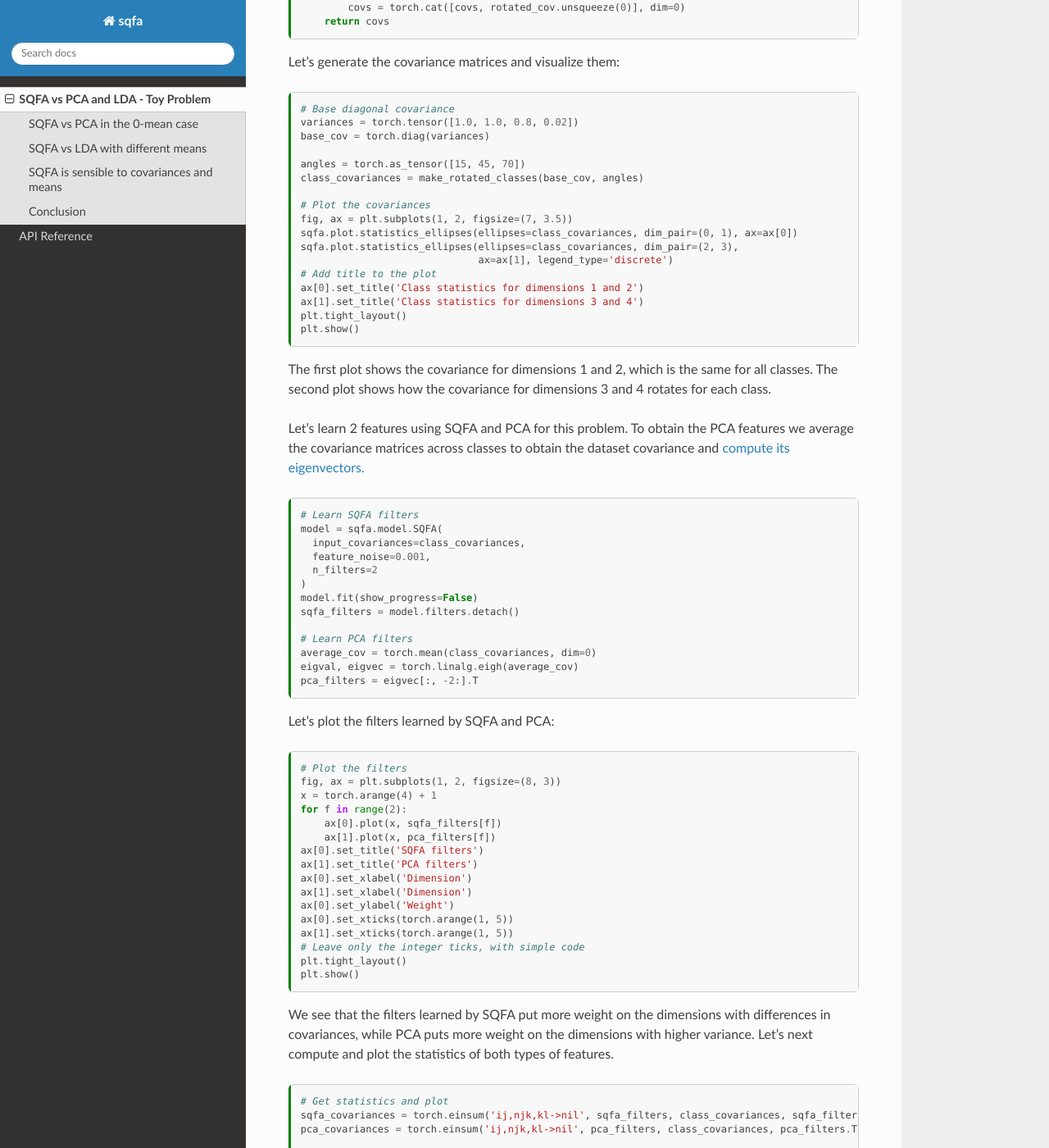
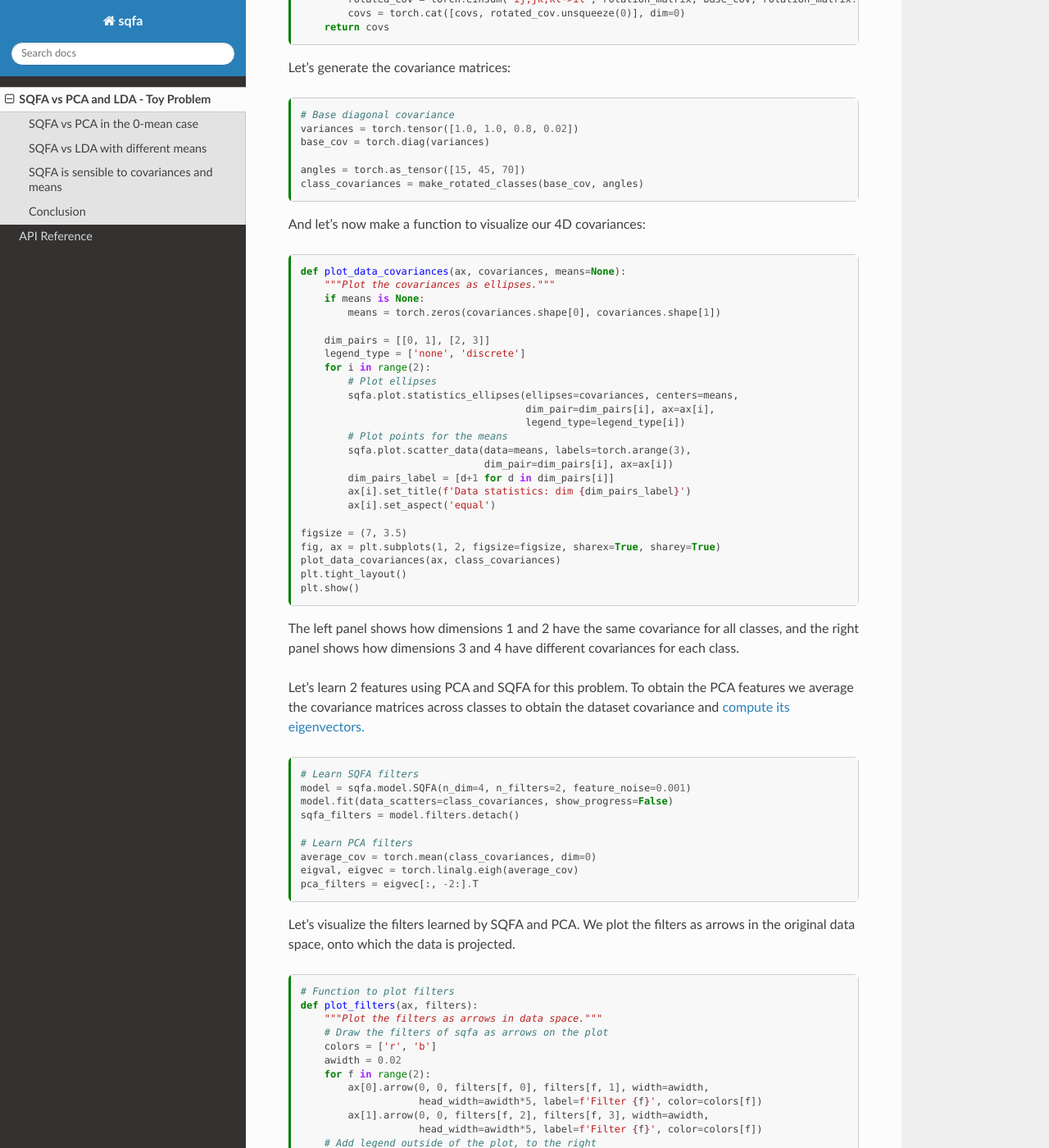
Before and after one commit to dherrera1911/sqfa, a Sphinx documentation site: the page built from docs/source/tutorials/toy_problem.md, in a window 1280 px wide and 1400 px high, scrolled down 1027 px. Shown: the whole window at 82% size. Built offline with Sphinx 7.4.7 and the Read the Docs theme 3.1.0, drawn with Linux system fonts in a browser that asks for light colours; some of the changed text lies outside the part shown.

Commit message:
Change filter plotting, make functions, tidy up

````diff
--- a/docs/source/tutorials/toy_problem.md
+++ b/docs/source/tutorials/toy_problem.md
@@ -33,11 +33,11 @@
   structure for all classes.
 - Dimensions 3 and 4 have lower variance, but the covariances are different
   for each class.
-- Dimensions 1 and 2 are uncorrelated to dimensions 3 and 4.
+- Dimensions 1 and 2 are uncorrelated with dimensions 3 and 4.
 - The means are 0 for all dimensions and classes.
 
-To achieve this, we will generate an initial covariance matrix, and we will
-progressively rotate the covariance matrix for dimensions 3 and 4 for each
+We implement the statistics above by having an initial covariance matrix, and
+progressively rotating the covariance of dimensions 3 and 4 for each
 class. Let's first define the function that makes the rotated covariance
 
 ```{code-cell} ipython3
@@ -53,7 +53,6 @@
                                      [torch.sin(theta), torch.cos(theta)]])
     return rotation
 
-
 def make_rotated_classes(base_cov, angles):
     """Rotate the last 2 dimensions of base_cov by the angles in the angles list"""
     covs = torch.as_tensor([])
@@ -64,7 +63,7 @@
     return covs
 ```
 
-Let's generate the covariance matrices and visualize them:
+Let's generate the covariance matrices:
 
 ```{code-cell} ipython3
 # Base diagonal covariance
@@ -73,36 +72,50 @@
 
 angles = torch.as_tensor([15, 45, 70])
 class_covariances = make_rotated_classes(base_cov, angles)
+```
 
-# Plot the covariances
-fig, ax = plt.subplots(1, 2, figsize=(7, 3.5))
-sqfa.plot.statistics_ellipses(ellipses=class_covariances, dim_pair=(0, 1), ax=ax[0])
-sqfa.plot.statistics_ellipses(ellipses=class_covariances, dim_pair=(2, 3),
-                              ax=ax[1], legend_type='discrete')
-# Add title to the plot
-ax[0].set_title('Class statistics for dimensions 1 and 2')
-ax[1].set_title('Class statistics for dimensions 3 and 4')
+And let's now make a function to visualize our 4D covariances:
+
+```{code-cell} ipython3
+def plot_data_covariances(ax, covariances, means=None):
+    """Plot the covariances as ellipses."""
+    if means is None:
+        means = torch.zeros(covariances.shape[0], covariances.shape[1])
+
+    dim_pairs = [[0, 1], [2, 3]]
+    legend_type = ['none', 'discrete']
+    for i in range(2):
+        # Plot ellipses
+        sqfa.plot.statistics_ellipses(ellipses=covariances, centers=means,
+                                      dim_pair=dim_pairs[i], ax=ax[i],
+                                      legend_type=legend_type[i])
+        # Plot points for the means
+        sqfa.plot.scatter_data(data=means, labels=torch.arange(3),
+                               dim_pair=dim_pairs[i], ax=ax[i])
+        dim_pairs_label = [d+1 for d in dim_pairs[i]]
+        ax[i].set_title(f'Data statistics: dim {dim_pairs_label}')
+        ax[i].set_aspect('equal')
+
+figsize = (7, 3.5)
+fig, ax = plt.subplots(1, 2, figsize=figsize, sharex=True, sharey=True)
+plot_data_covariances(ax, class_covariances)
 plt.tight_layout()
 plt.show()
 ```
 
-The first plot shows the covariance for dimensions 1 and 2, which is the same
-for all classes. The second plot shows how the covariance for dimensions 3 and 4
-rotates for each class.
+The left panel shows how dimensions 1 and 2 have the same covariance for all
+classes, and the right panel shows how dimensions 3 and 4 have different
+covariances for each class.
 
-Let's learn 2 features using SQFA and PCA for this problem. To
+Let's learn 2 features using PCA and SQFA for this problem. To
 obtain the PCA features we average the covariance matrices across classes
 to obtain the dataset covariance
 and [compute its eigenvectors.](https://sebastianraschka.com/Articles/2015_pca_in_3_steps.html#covariance-matrix)
 
 ```{code-cell} ipython
 # Learn SQFA filters
-model = sqfa.model.SQFA(
-  input_covariances=class_covariances,
-  feature_noise=0.001,
-  n_filters=2
-)
-model.fit(show_progress=False)
+model = sqfa.model.SQFA(n_dim=4, n_filters=2, feature_noise=0.001)
+model.fit(data_scatters=class_covariances, show_progress=False)
 sqfa_filters = model.filters.detach()
 
 # Learn PCA filters
@@ -111,36 +124,50 @@
 pca_filters = eigvec[:, -2:].T
 ```
 
-Let's plot the filters learned by SQFA and PCA:
+Let's visualize the filters learned by SQFA and PCA. We plot the filters
+as arrows in the original data space, onto which the data is projected.
 
 ```{code-cell} ipython
-# Plot the filters
-fig, ax = plt.subplots(1, 2, figsize=(8, 3))
-x = torch.arange(4) + 1
-for f in range(2):
-    ax[0].plot(x, sqfa_filters[f])
-    ax[1].plot(x, pca_filters[f])
-ax[0].set_title('SQFA filters')
-ax[1].set_title('PCA filters')
-ax[0].set_xlabel('Dimension')
-ax[1].set_xlabel('Dimension')
-ax[0].set_ylabel('Weight')
-ax[0].set_xticks(torch.arange(1, 5))
-ax[1].set_xticks(torch.arange(1, 5))
-# Leave only the integer ticks, with simple code
+# Function to plot filters
+def plot_filters(ax, filters):
+    """Plot the filters as arrows in data space."""
+    # Draw the filters of sqfa as arrows on the plot
+    colors = ['r', 'b']
+    awidth = 0.02
+    for f in range(2):
+        ax[0].arrow(0, 0, filters[f, 0], filters[f, 1], width=awidth,
+                    head_width=awidth*5, label=f'Filter {f}', color=colors[f])
+        ax[1].arrow(0, 0, filters[f, 2], filters[f, 3], width=awidth,
+                    head_width=awidth*5, label=f'Filter {f}', color=colors[f])
+    # Add legend outside of the plot, to the right
+    ax[1].legend(loc='upper left', bbox_to_anchor=(1, 1))
+
+# Plot PCA filters
+fig, ax = plt.subplots(1, 2, figsize=figsize, sharex=True, sharey=True)
+plot_data_covariances(ax, class_covariances)
+plot_filters(ax, pca_filters)
+plt.suptitle('PCA filters', fontsize=16)
+plt.tight_layout()
+plt.show()
+
+# Plot SQFA filters
+fig, ax = plt.subplots(1, 2, figsize=figsize, sharex=True, sharey=True)
+plot_data_covariances(ax, class_covariances)
+plot_filters(ax, sqfa_filters)
+plt.suptitle('SQFA filters', fontsize=16)
 plt.tight_layout()
 plt.show()
 ```
 
-We see that the filters learned by SQFA put more weight on the dimensions
-with differences in covariances, while PCA puts more weight on the dimensions
-with higher variance. Let's next compute and plot the statistics of both
-types of features.
+While PCA filters put all their weight into the dimensions
+with higher variance (1 and 2), SQFA filters put all their weight
+into the dimensions with differences in covariances (3 and 4).
+Let's next visualize the statistics of the features learned by both methods.
 
 ```{code-cell} ipython
-# Get statistics and plot
+# Get feature statistics
+pca_covariances = torch.einsum('ij,njk,kl->nil', pca_filters, class_covariances, pca_filters.T)
 sqfa_covariances = torch.einsum('ij,njk,kl->nil', sqfa_filters, class_covariances, sqfa_filters.T)
-pca_covariances = torch.einsum('ij,njk,kl->nil', pca_filters, class_covariances, pca_filters.T)
 
 kwargs = {
     'bbox_to_anchor': (1.05, 1),
@@ -149,20 +176,21 @@
     'title': 'Class',
 } # Legend arguments
 
-fig, ax = plt.subplots(1, 2, figsize=(7, 3.5))
-sqfa.plot.statistics_ellipses(ellipses=sqfa_covariances, ax=ax[0])
-sqfa.plot.statistics_ellipses(ellipses=pca_covariances, ax=ax[1], legend_type='discrete', **kwargs)
-ax[0].set_title('SQFA feature statistics')
-ax[1].set_title('PCA feature statistics')
+fig, ax = plt.subplots(1, 2, figsize=figsize, sharex=True, sharey=True)
+sqfa.plot.statistics_ellipses(ellipses=pca_covariances, ax=ax[0])
+sqfa.plot.statistics_ellipses(ellipses=sqfa_covariances, ax=ax[1], legend_type='discrete', **kwargs)
+ax[0].set_title('PCA feature statistics')
+ax[1].set_title('SQFA feature statistics')
 ax[0].set_xlabel('Feature 1')
 ax[0].set_xlabel('Feature 2')
 ax[1].set_xlabel('Feature 1')
 ax[1].set_xlabel('Feature 2')
+plt.tight_layout()
 plt.show()
 ```
 
-We see that while the SQFA features maintain the differences in covariances between
-classes, PCA features miss this information. With the use of an appropriate
+We see that while PCA features miss the differences in covariances between classes
+(left), SQFA features capture these differences (right). With the use of an appropriate
 classifier, SQFA features should be able to separate the classes better than PCA.
 
 
@@ -178,34 +206,20 @@
 
 ```{code-cell} ipython
 # Do example with difference in means
-class_means = torch.tensor([[1, 0, 0, 0],
+class_means = torch.tensor([[1, -1, 0, 0],
                             [0, 1, 0, 0],
-                            [-1, 0, 0, 0]])
+                            [-1, -1, 0, 0]])
 class_means = class_means * 0.4
 
 # Plot the new distributions
-dim_pairs = [(0, 1), (2, 3)]
-
-fig, ax = plt.subplots(1, 2, figsize=(7, 3.5))
-for i, dim_pair in enumerate(dim_pairs):
-    sqfa.plot.statistics_ellipses(ellipses=class_covariances,
-                                  centers=class_means,
-                                  dim_pair=dim_pair,
-                                  ax=ax[i])
-    sqfa.plot.scatter_data(data=class_means,
-                           labels=torch.arange(3),
-                           dim_pair=dim_pair,
-                           ax=ax[i])
-    ax[i].set_xlabel(f'Dimension {dim_pair[0]+1}')
-    ax[i].set_ylabel(f'Dimension {dim_pair[1]+1}')
-ax[0].set_title('Class statistics for dimensions 1 and 2')
-ax[1].set_title('Class statistics for dimensions 3 and 4')
+fig, ax = plt.subplots(1, 2, figsize=figsize, sharex=True, sharey=True)
+plot_data_covariances(ax, class_covariances, class_means)
 plt.tight_layout()
 plt.show()
 ```
 
-We can see that the means of the classes are different in the first two dimensions.
-Let's learn the filters with SQFA and LDA now and compare the results. First, we
+Now the means of the classes are different in the first two dimensions.
+Let's learn the filters with LDA and SQFA now and compare the results. First, we
 define a function to learn the LDA filters using
 [generalized eigenvectors](https://en.wikipedia.org/wiki/Linear_discriminant_analysis#Multiclass_LDA).
 
@@ -237,45 +251,42 @@
 lda_filters = lda(scatter_between, scatter_within)
 
 # Learn SQFA
-model = sqfa.model.SQFA(
-  input_covariances=second_moments,
-  feature_noise=0.001,
-  n_filters=2
-)
-model.fit(show_progress=False)
+model = sqfa.model.SQFA(n_dim=4, feature_noise=0.001, n_filters=2)
+model.fit(data_scatters=second_moments, show_progress=False)
 sqfa_filters = model.filters.detach()
 ```
 
-Like in the previous example, we plot the filters learned by SQFA and LDA:
+Like in the previous example, we plot the filters learned by LDA and SQFA:
 
 ```{code-cell} ipython
-# Plot the filters
-fig, ax = plt.subplots(1, 2, figsize=(8, 3))
-x = torch.arange(4) + 1
-for f in range(2):
-    ax[0].plot(x, sqfa_filters[f])
-    ax[1].plot(x, lda_filters[f])
-ax[0].set_title('SQFA filters')
-ax[1].set_title('LDA filters')
-ax[0].set_xlabel('Dimension')
-ax[1].set_xlabel('Dimension')
-ax[0].set_ylabel('Weight')
-ax[0].set_xticks(torch.arange(1, 5))
-ax[1].set_xticks(torch.arange(1, 5))
+# Plot LDA filters
+fig, ax = plt.subplots(1, 2, figsize=figsize, sharex=True, sharey=True)
+plot_data_covariances(ax, class_covariances, class_means)
+plot_filters(ax, lda_filters)
+plt.suptitle('LDA filters', fontsize=16)
+plt.tight_layout()
+plt.show()
+
+# Plot SQFA filters
+fig, ax = plt.subplots(1, 2, figsize=figsize, sharex=True, sharey=True)
+plot_data_covariances(ax, class_covariances, class_means)
+plot_filters(ax, sqfa_filters)
+plt.suptitle('SQFA filters', fontsize=16)
 plt.tight_layout()
 plt.show()
 ```
 
-We see that, as expected, LDA puts more weight on the dimensions with differences
-in the means, while SQFA puts more weight on the dimensions with differences in
-the covariances. Let's plot the statistics of the features learned by both methods.
+As expected, LDA filters have all their weight on the dimensions with differences
+in class means (dimensions 1,2), while SQFA filters have their weight on the
+dimensions with differences in the covariances (dimensions 3,4). Let's plot the
+statistics of the features learned by both methods.
 
 ```{code-cell} ipython
 # Get the means and covariances for the new features
+lda_covariances = torch.einsum('ij,njk,kl->nil', lda_filters, class_covariances, lda_filters.T)
+lda_means = class_means @ lda_filters.T
 sqfa_covariances = torch.einsum('ij,njk,kl->nil', sqfa_filters, class_covariances, sqfa_filters.T)
-lda_covariances = torch.einsum('ij,njk,kl->nil', lda_filters, class_covariances, lda_filters.T)
 sqfa_means = class_means @ sqfa_filters.T
-lda_means = class_means @ lda_filters.T
 
 kwargs = {
     'bbox_to_anchor': (1.05, 1),
@@ -284,35 +295,37 @@
     'title': 'Class',
 } # Legend arguments
 
-fig, ax = plt.subplots(1, 2, figsize=(7, 3.5))
+fig, ax = plt.subplots(1, 2, figsize=figsize, sharex=True, sharey=True)
+
+# LDA statistics
+sqfa.plot.statistics_ellipses(ellipses=lda_covariances, centers=lda_means,
+                              ax=ax[0])
+sqfa.plot.scatter_data(data=lda_means, labels=torch.arange(3), ax=ax[0])
 
 # SQFA statistics
-sqfa.plot.statistics_ellipses(ellipses=sqfa_covariances,
-                              centers=sqfa_means, ax=ax[0])
-sqfa.plot.scatter_data(data=sqfa_means, labels=torch.arange(3), ax=ax[0])
-# LDA statistics
-sqfa.plot.statistics_ellipses(ellipses=lda_covariances, centers=lda_means,
+sqfa.plot.statistics_ellipses(ellipses=sqfa_covariances, centers=sqfa_means,
                               ax=ax[1], legend_type='discrete', **kwargs)
-sqfa.plot.scatter_data(data=lda_means, labels=torch.arange(3), ax=ax[1])
+sqfa.plot.scatter_data(data=sqfa_means, labels=torch.arange(3), ax=ax[1])
 
-ax[0].set_title('SQFA feature statistics')
-ax[1].set_title('LDA feature statistics')
+ax[0].set_title('LDA feature statistics')
+ax[1].set_title('SQFA feature statistics')
 ax[0].set_xlabel('Feature 1')
 ax[0].set_ylabel('Feature 2')
 ax[1].set_xlabel('Feature 1')
 ax[1].set_ylabel('Feature 2')
+plt.tight_layout()
 plt.show()
 ```
 
 We see that the distribution of LDA features have different means, while
 the distribution of SQFA features have the same means but different covariances.
 Which features are better for classification will depend on the specifics of
-the class distributions, as well as the classifier used.
+the class distributions and on the classifier used.
 
 
 ## SQFA is sensible to covariances and means
 
-In the previous example we showed that SQFA prioritized the differences in
+In the previous example we saw that SQFA prioritized the differences in
 covariances over the differences in means. However, this is not always the case.
 Particularly, note that we fitted SQFA using the second moment matrices of the
 classes, which for a given class $i$ are given
@@ -324,33 +337,20 @@
 more different and plot the new distributions.
 
 ```{code-cell} ipython
-class_means = torch.tensor([[1, 0, 0, 0],
+# Make example with more different means
+class_means = torch.tensor([[1, -1, 0, 0],
                             [0, 1, 0, 0],
-                            [-1, 0, 0, 0]])
-class_means = class_means * 5.0
+                            [-1, -1, 0, 0]])
+class_means = class_means * 4.0
 
 # Plot the new distributions
-dim_pairs = [(0, 1), (2, 3)]
-
-fig, ax = plt.subplots(1, 2, figsize=(8, 4))
-for i, dim_pair in enumerate(dim_pairs):
-    sqfa.plot.statistics_ellipses(ellipses=class_covariances,
-                                  centers=class_means,
-                                  dim_pair=dim_pair,
-                                  ax=ax[i])
-    sqfa.plot.scatter_data(data=class_means,
-                           labels=torch.arange(3),
-                           dim_pair=dim_pair,
-                           ax=ax[i])
-    ax[i].set_xlabel(f'Dimension {dim_pair[0]+1}')
-    ax[i].set_ylabel(f'Dimension {dim_pair[1]+1}')
-ax[0].set_title('Class statistics for dimensions 1 and 2')
-ax[1].set_title('Class statistics for dimensions 3 and 4')
+fig, ax = plt.subplots(1, 2, figsize=figsize, sharex=True, sharey=True)
+plot_data_covariances(ax, class_covariances, class_means)
 plt.tight_layout()
 plt.show()
 ```
 
-Let's recompute the second moments and learn the filters with SQFA again.
+Let's learn the SQFA filters again and visualize them:
 
 ```{code-cell} ipython
 # Get the new second moment matrices
@@ -358,47 +358,42 @@
 second_moments = class_covariances + mean_outer_prod
 
 # Learn SQFA
-model = sqfa.model.SQFA(
-  input_covariances=second_moments,
-  feature_noise=0.001,
-  n_filters=2
-)
-model.fit(show_progress=False)
+model = sqfa.model.SQFA(n_dim=4, feature_noise=0.001, n_filters=2)
+model.fit(data_scatters=second_moments, show_progress=False)
 sqfa_filters = model.filters.detach()
+
+# Plot SQFA filters
+fig, ax = plt.subplots(1, 2, figsize=figsize, sharex=True, sharey=True)
+plot_data_covariances(ax, class_covariances, class_means)
+plot_filters(ax, sqfa_filters*3) # Make arrows longer for better visualization
+plt.suptitle('SQFA filters', fontsize=16)
+plt.tight_layout()
+plt.show()
 ```
 
-Let's plot the filters learned by SQFA and the statistics of the features.
+The filters learned by SQFA put more weight on the dimensions
+with differences in the means now, unlike the previous example.
+Let's plot the statistics of the SQFA features for this new example:
 
 ```{code-cell} ipython
-fig, ax = plt.subplots(1, 2, figsize=(8, 4))
-
-# Plot the filters
-x = torch.arange(4) + 1
-for f in range(2):
-    ax[0].plot(x, sqfa_filters[f])
-ax[0].set_title('SQFA filters')
-ax[0].set_xlabel('Dimension')
-ax[0].set_ylabel('Weight')
-ax[0].set_xticks(torch.arange(1, 5))
-
 # Get the means and covariances for the new features
 sqfa_covariances = torch.einsum('ij,njk,kl->nil', sqfa_filters, class_covariances, sqfa_filters.T)
 sqfa_means = class_means @ sqfa_filters.T
 
-# Plot the statistics
+# Plot the new features
+fig, ax = plt.subplots(1, 1, figsize=(4, 4), sharex=True, sharey=True)
 sqfa.plot.statistics_ellipses(ellipses=sqfa_covariances,
-                              centers=sqfa_means, ax=ax[1])
-sqfa.plot.scatter_data(data=sqfa_means, labels=torch.arange(3), ax=ax[1])
-ax[1].set_title('SQFA feature statistics')
-ax[1].set_xlabel('Feature 1')
-ax[1].set_ylabel('Feature 2')
+                              centers=sqfa_means, ax=ax)
+sqfa.plot.scatter_data(data=sqfa_means, labels=torch.arange(3), ax=ax)
+ax.set_title('SQFA features')
+ax.set_xlabel('Feature 1')
+ax.set_ylabel('Feature 2')
+ax.set_aspect('equal')
 plt.tight_layout()
 plt.show()
 ```
 
-We see that now the filters learned by SQFA put more weight on the dimensions
-with differences in the means, and that this is reflected in the
-feature statistics. This example illustrates that SQFA is sensitive to both
+This example illustrates that SQFA is sensitive to both
 the covariances and the means of the classes, and that the features learned
 will depend on the specifics of the class distributions. Note that this is
 the case if we use the second moment matrices as input to SQFA. If we use
@@ -407,7 +402,7 @@
 
 ## Conclusion
 
-SQFA is a feature learning technique that is sensitive to the differences in
-second moments between classes. It learns different features than other
-standard techniques like PCA and LDA, and can be particularly useful when
-the differences in covariances between classes are important for classification.
+SQFA learns features that maximize the differences in the second moment differences
+between classes. These features are different than those learned by other
+standard techniques like PCA and LDA. SQFA is particularly useful when the
+differences in covariances between classes are important for classification.
````
Also changed, not shown: other parts of docs/source/tutorials/toy_problem.md (+3 -3 lines).
